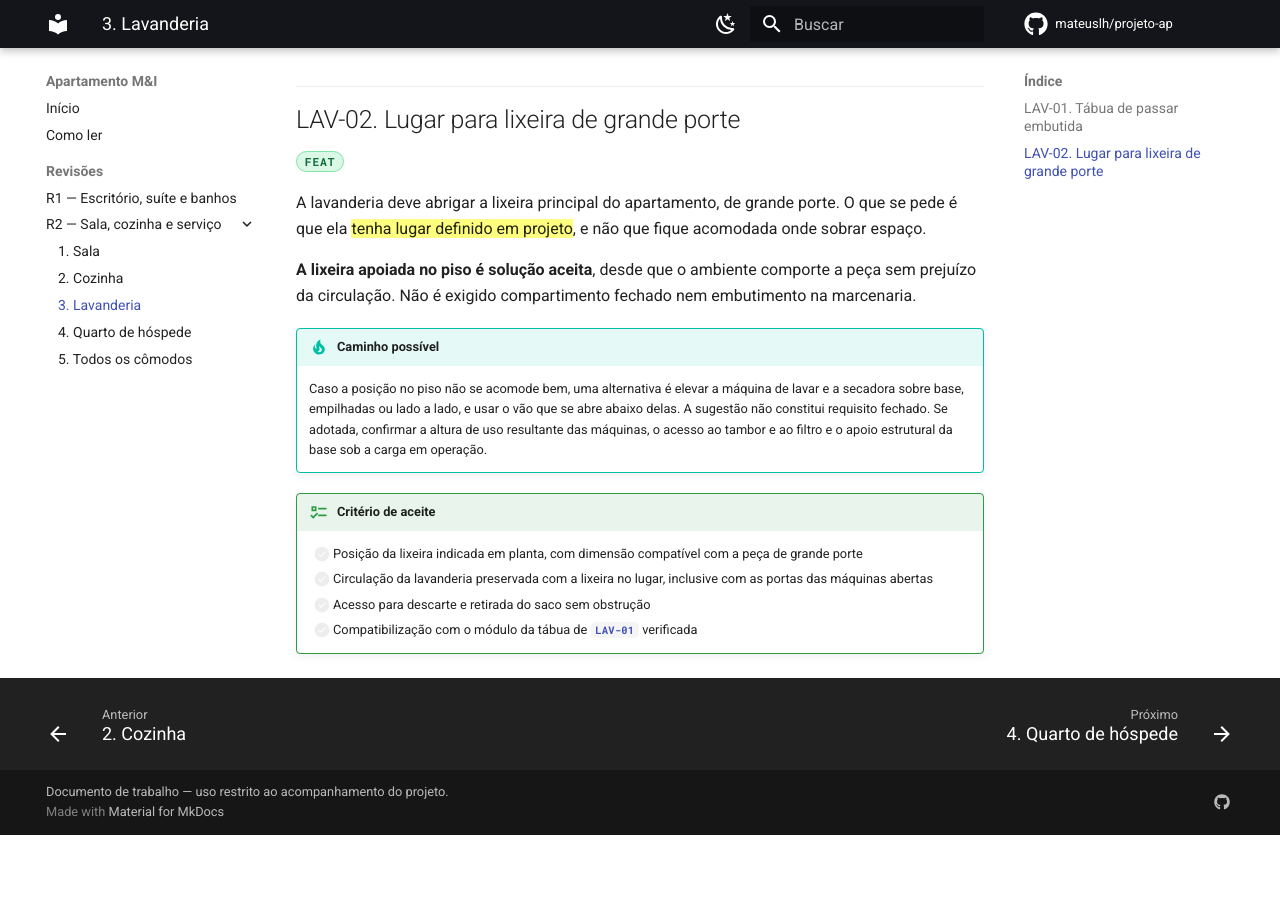
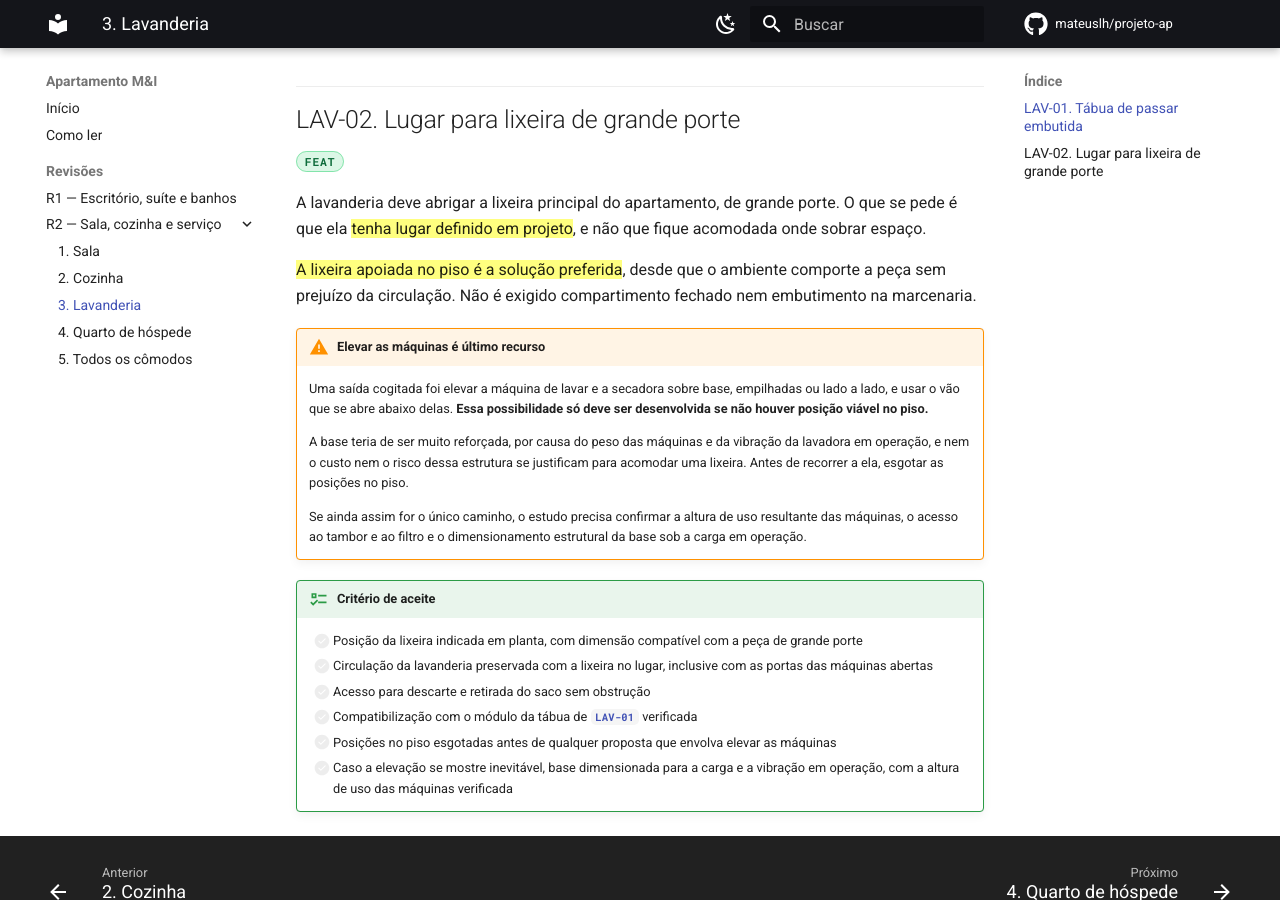
Before and after one commit to mateuslh/projeto-ap, an MkDocs documentation site: the page built from docs/r2/lavanderia.md, in a window 1280 px wide and 900 px high, scrolled down 1826 px. Built offline with MkDocs 1.6.1 and Material for MkDocs 9.7.7, drawn with Linux system fonts in a browser that asks for light colours; comment, search, counter and statistics services are not loaded; before the commit the page ends 2661 px from its top, so only the background shows below that.

Commit message:
docs: elevar as máquinas vira último recurso em LAV-02
A elevação da lavadora e da secadora sobre base estava registrada como
"Caminho possível", em pé de igualdade com a lixeira no piso. Passa a
último recurso: a base teria de ser muito reforçada, pelo peso e pela
vibração da lavadora em operação, e nem o custo nem o risco se justificam
para acomodar uma lixeira.

- lixeira no piso passa de "solução aceita" a solução preferida
- callout muda de tip para warning, e condiciona a elevação a não haver
  posição viável no piso
- critério de aceite ganha duas linhas: esgotar as posições no piso antes
  de propor a elevação e, se ela for inevitável, dimensionar a base para a
  carga e a vibração em operação

```diff
--- a/docs/r2/lavanderia.md
+++ b/docs/r2/lavanderia.md
@@ -48,11 +48,21 @@
 
 A lavanderia deve abrigar a lixeira principal do apartamento, de grande porte. O que se pede é que ela ==tenha lugar definido em projeto==, e não que fique acomodada onde sobrar espaço.
 
-**A lixeira apoiada no piso é solução aceita**, desde que o ambiente comporte a peça sem prejuízo da circulação. Não é exigido compartimento fechado nem embutimento na marcenaria.
+==A lixeira apoiada no piso é a solução preferida==, desde que o ambiente comporte a peça sem prejuízo da circulação. Não é exigido compartimento fechado nem embutimento na marcenaria.
 
-!!! tip "Caminho possível"
+!!! warning "Elevar as máquinas é último recurso"
 
-    Caso a posição no piso não se acomode bem, uma alternativa é elevar a máquina de lavar e a secadora sobre base, empilhadas ou lado a lado, e usar o vão que se abre abaixo delas. A sugestão não constitui requisito fechado. Se adotada, confirmar a altura de uso resultante das máquinas, o acesso ao tambor e ao filtro e o apoio estrutural da base sob a carga em operação.
+    Uma saída cogitada foi elevar a máquina de lavar e a secadora sobre base, empilhadas ou lado
+    a lado, e usar o vão que se abre abaixo delas. **Essa possibilidade só deve ser desenvolvida
+    se não houver posição viável no piso.**
+
+    A base teria de ser muito reforçada, por causa do peso das máquinas e da vibração da lavadora
+    em operação, e nem o custo nem o risco dessa estrutura se justificam para acomodar uma
+    lixeira. Antes de recorrer a ela, esgotar as posições no piso.
+
+    Se ainda assim for o único caminho, o estudo precisa confirmar a altura de uso resultante das
+    máquinas, o acesso ao tambor e ao filtro e o dimensionamento estrutural da base sob a carga
+    em operação.
 
 !!! aceite "Critério de aceite"
 
@@ -60,3 +70,5 @@
     - [ ] Circulação da lavanderia preservada com a lixeira no lugar, inclusive com as portas das máquinas abertas
     - [ ] Acesso para descarte e retirada do saco sem obstrução
     - [ ] Compatibilização com o módulo da tábua de [`LAV-01`](#lav-01) verificada
+    - [ ] Posições no piso esgotadas antes de qualquer proposta que envolva elevar as máquinas
+    - [ ] Caso a elevação se mostre inevitável, base dimensionada para a carga e a vibração em operação, com a altura de uso das máquinas verificada
```
